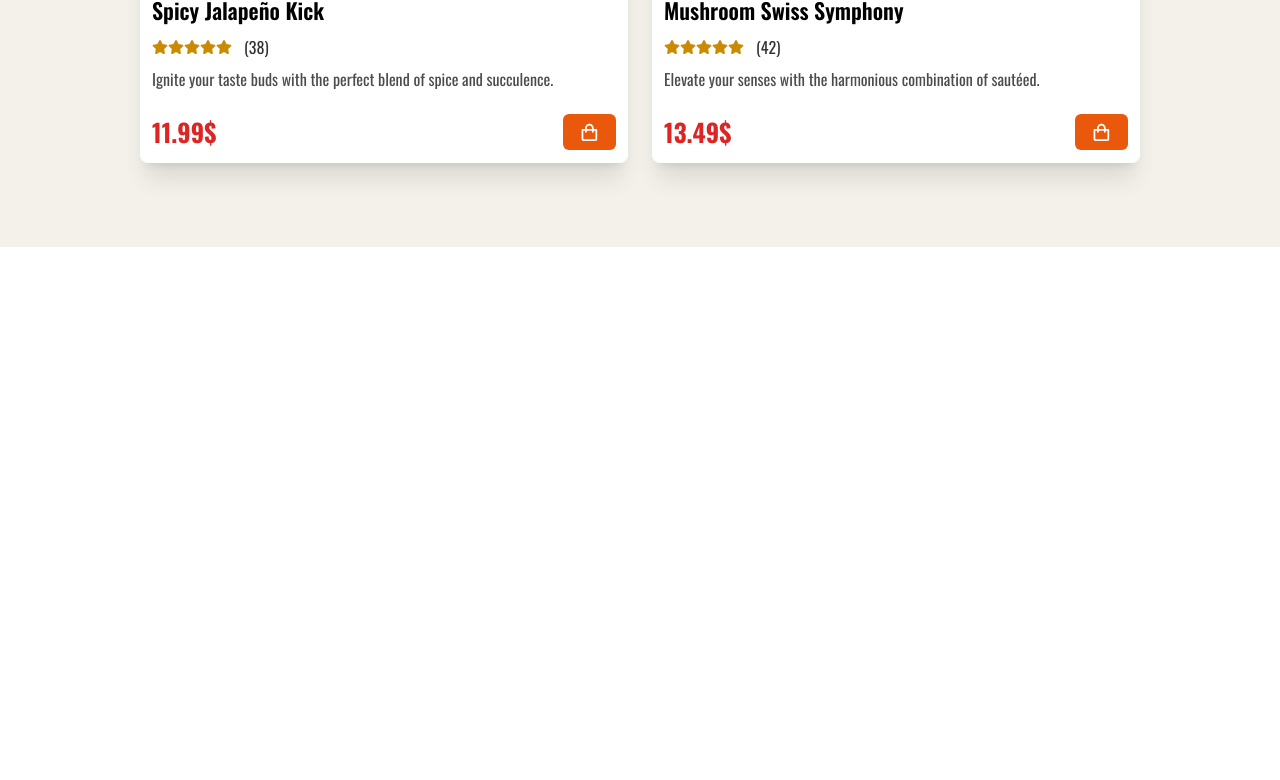
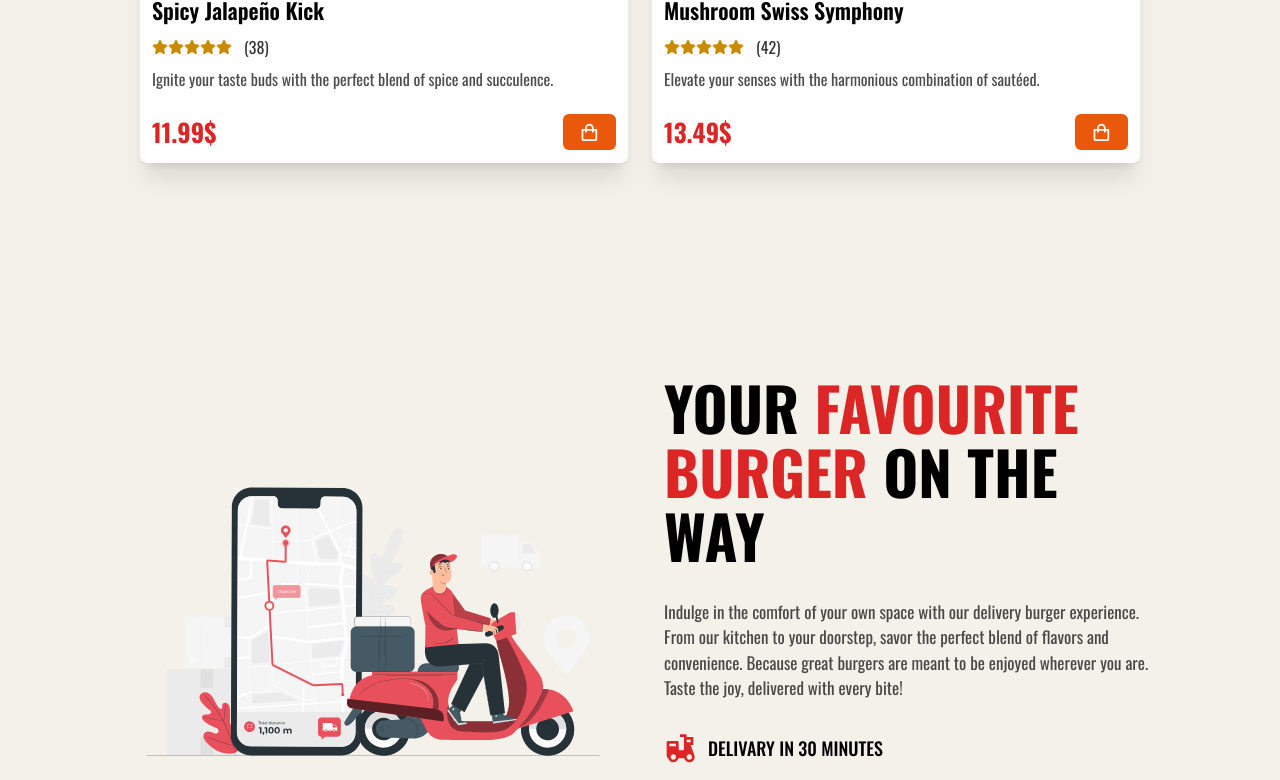
Before and after one commit to MostakemHossain/Burger-king-landing-page-nextjs, a Next.js app: page / in a window 1280 px wide. Shown: the part 1997-2777 px from the top of the page. Before the commit the page ends 2244 px from the top, so only its background shows below. Built offline with nearby package versions, Linux system fonts and the light colour scheme.

Commit message:
delivary section added

```diff
--- /dev/null
+++ b/app/components/Delivary/Delivary.tsx
@@ -0,0 +1,50 @@
+import Image from "next/image";
+import { BsDoorOpen } from "react-icons/bs";
+import { IoFastFood } from "react-icons/io5";
+import { RiEBike2Fill } from "react-icons/ri";
+import delivaryImg from "../../../public/images/delivery.svg";
+
+const Delivary = () => {
+  return (
+    <div className="pt-[8rem] pb-[3rem]">
+      <div className="w-[80%] mx-auto grid items-center grid-cols-1 lg:grid-cols-2 gap-[3rem]">
+        <div>
+          <Image src={delivaryImg} alt="delivary" />
+        </div>
+        <div>
+          <h1 className="text-[30px] md:text-[40px] uppercase lg:text-[50px] xl:text-[60px] font-bold leading-[3rem] md:leading-[4rem]">
+            Your <span className="text-red-600">Favourite Burger</span> on the
+            way
+          </h1>
+          <p className="mt-[2rem] text-black text-[17px] text-opacity-70">
+            Indulge in the comfort of your own space with our delivery burger
+            experience. From our kitchen to your doorstep, savor the perfect
+            blend of flavors and convenience. Because great burgers are meant to
+            be enjoyed wherever you are. Taste the joy, delivered with every
+            bite!
+          </p>
+          <div className="flex items-center space-x-3 mt-[2rem]">
+            <RiEBike2Fill className="w-[2rem] h-[2rem] text-red-600" />
+            <h1 className="text-[18px] text-black font-medium uppercase">
+              Delivary in 30 minutes
+            </h1>
+          </div>
+          <div className="flex items-center space-x-3 mt-[1rem]">
+            <IoFastFood className="w-[2rem] h-[2rem] text-red-600" />
+            <h1 className="text-[18px] text-black font-medium uppercase">
+              Free shipping from 75$
+            </h1>
+          </div>
+          <div className="flex items-center space-x-3 mt-[1rem]">
+            <BsDoorOpen className="w-[2rem] h-[2rem] text-red-600" />
+            <h1 className="text-[18px] text-black font-medium uppercase">
+              Delivary on your Doorstep
+            </h1>
+          </div>
+        </div>
+      </div>
+    </div>
+  );
+};
+
+export default Delivary;
--- a/app/components/Home.tsx
+++ b/app/components/Home.tsx
@@ -1,3 +1,4 @@
+import Delivary from "./Delivary/Delivary";
 import Features from "./Features/Features";
 import Hero from "./Hero/Hero";
 import PopularBurger from "./PopularBurger/PopularBurger";
@@ -8,6 +9,7 @@
       <Hero />
       <Features />
       <PopularBurger />
+      <Delivary />
     </div>
   );
 };
```
